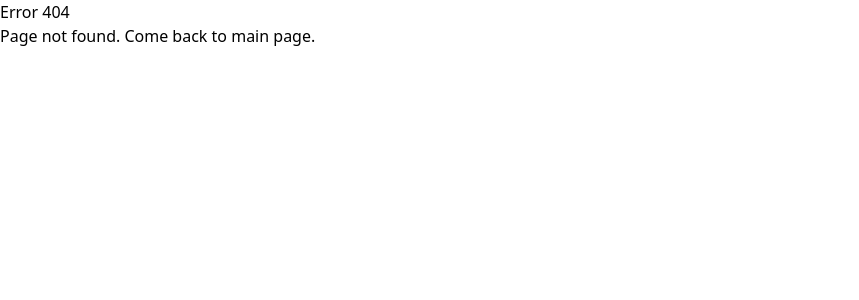
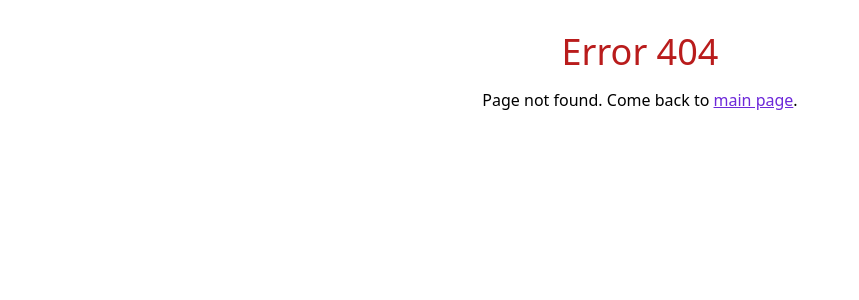
Before and after one commit to radusofron/Web-Scrapping-API, a Flask app: template webapp/templates/error_404.html in a window 1280 px wide. Shown: the top 300 px of the page, without its empty margins (0-859 px from the left). Run offline with Flask 3, Linux system fonts and the light colour scheme; the template is opened without the code that fills it, so the values that code supplies are empty; style sheets or scripts are compiled from the project's sources.

Commit message:
error 404 page styled + explanations added

```diff
--- a/webapp/static/styles/output.css
+++ b/webapp/static/styles/output.css
@@ -704,6 +704,14 @@
   padding-bottom: 2rem;
 }
 
+.pt-4 {
+  padding-top: 1rem;
+}
+
+.text-center {
+  text-align: center;
+}
+
 .text-2xl {
   font-size: 1.5rem;
   line-height: 2rem;
@@ -730,6 +738,15 @@
 .text-white {
   --tw-text-opacity: 1;
   color: rgb(255 255 255 / var(--tw-text-opacity));
+}
+
+.text-violet-700 {
+  --tw-text-opacity: 1;
+  color: rgb(109 40 217 / var(--tw-text-opacity));
+}
+
+.underline {
+  text-decoration-line: underline;
 }
 
 .transition-all {
--- a/webapp/templates/error_404.html
+++ b/webapp/templates/error_404.html
@@ -5,13 +5,13 @@
     <meta charset="UTF-8" />
     <meta http-equiv="X-UA-Compatible" content="IE=edge" />
     <meta name="viewport" content="width=device-width, initial-scale=1.0" />
-    <link rel="stylesheet" href="{{ url_for('static', filename='styles/index.css') }}" />
+    <link rel="stylesheet" href="{{ url_for('static', filename='styles/output.css') }}" />
     <title> WSA Scraper </title>
 </head>
 
-<body>
-    <h1>Error 404</h1>
-    <p>Page not found. Come back to <a href="/">main page</a>.</p>
+<body class="text-center px-8 py-8">
+    <h1 class="text-4xl text-red-700">Error 404</h1>
+    <p class="pt-4">Page not found. Come back to <a href="/" class="text-violet-700 underline">main page</a>.</p>
 </body>
 
 </html>
```
Also changed, not shown: explanation.html (added, +43 -0 lines).
